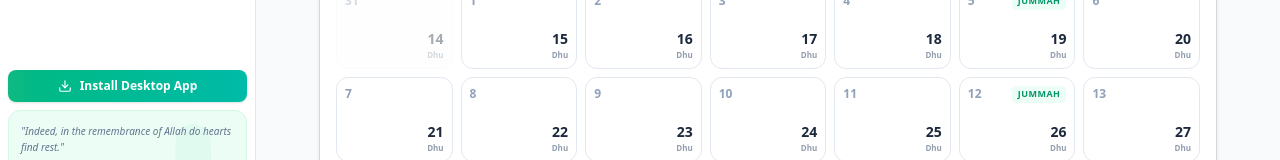
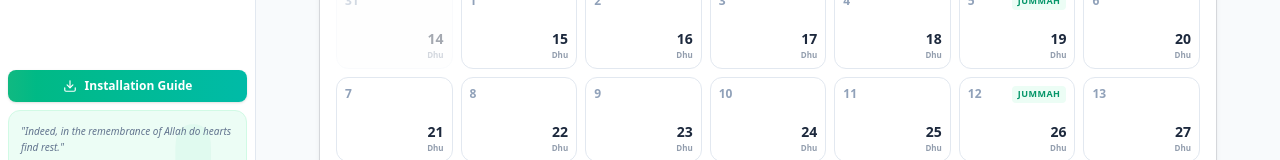
Before and after one commit to hadeedhussainmemon/nur-e-qulb, a Next.js app: page /calendar in a window 1280 px wide. Shown: the part 606-766 px from the top of the page. Built offline with nearby package versions, Linux system fonts and the light colour scheme; no server answers.

Commit message:
fix: adjust PWA install labels for phone/desktop and disable automatic PWA SW registration to prevent 2s reload conflict loop

```diff
--- a/next.config.mjs
+++ b/next.config.mjs
@@ -3,7 +3,8 @@ import withPWAInit from '@ducanh2912/next-pwa';
 const withPWA = withPWAInit({
   dest: 'public',
   disable: process.env.NODE_ENV === 'development',
-  register: true,
+  register: false,
+  reloadOnOnline: false,
   cacheOnFrontEndNav: true,
   aggressiveFrontEndNavCaching: true,
   fallbacks: {
--- a/src/components/layout/Sidebar.tsx
+++ b/src/components/layout/Sidebar.tsx
@@ -80,7 +80,7 @@ export function Sidebar() {
   }, []);
 
   const handleInstallClick = async () => {
-    if (deferredPrompt) {
+    if (isMobile && deferredPrompt) {
       deferredPrompt.prompt();
       const { outcome } = await deferredPrompt.userChoice;
       if (outcome === 'accepted') {
@@ -140,7 +140,7 @@ export function Sidebar() {
               onClick={handleInstallClick}
               className="w-full flex items-center justify-center gap-2 px-3 py-2 bg-gradient-to-r from-emerald-500 to-teal-500 hover:from-emerald-600 hover:to-teal-600 text-white rounded-lg text-xs font-bold transition-all shadow-sm cursor-pointer border-0"
             >
-              <Download className="w-3.5 h-3.5" /> {isMobile ? 'Install App' : 'Install Desktop App'}
+              <Download className="w-3.5 h-3.5" /> {isMobile ? 'Install Now' : 'Installation Guide'}
             </button>
           )}
 
```
